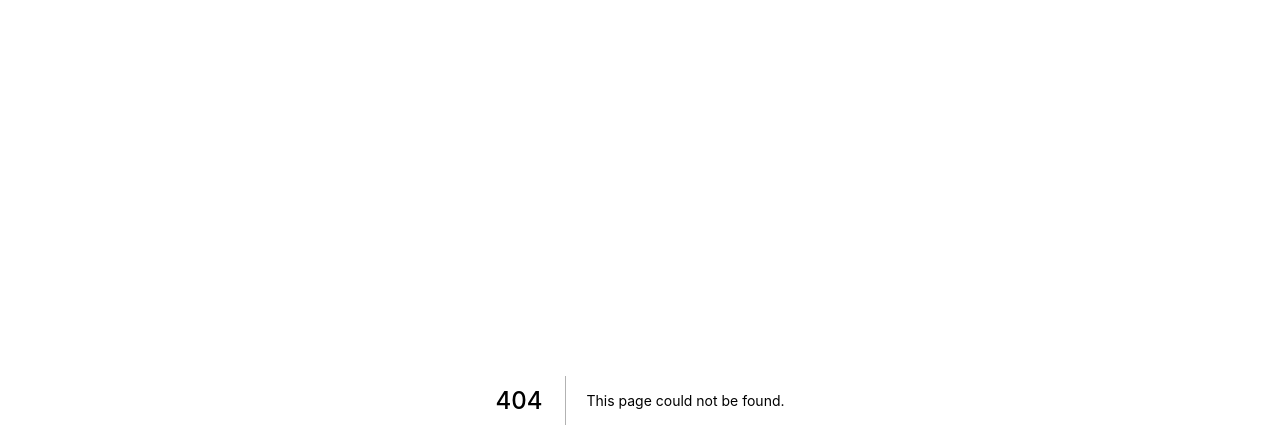
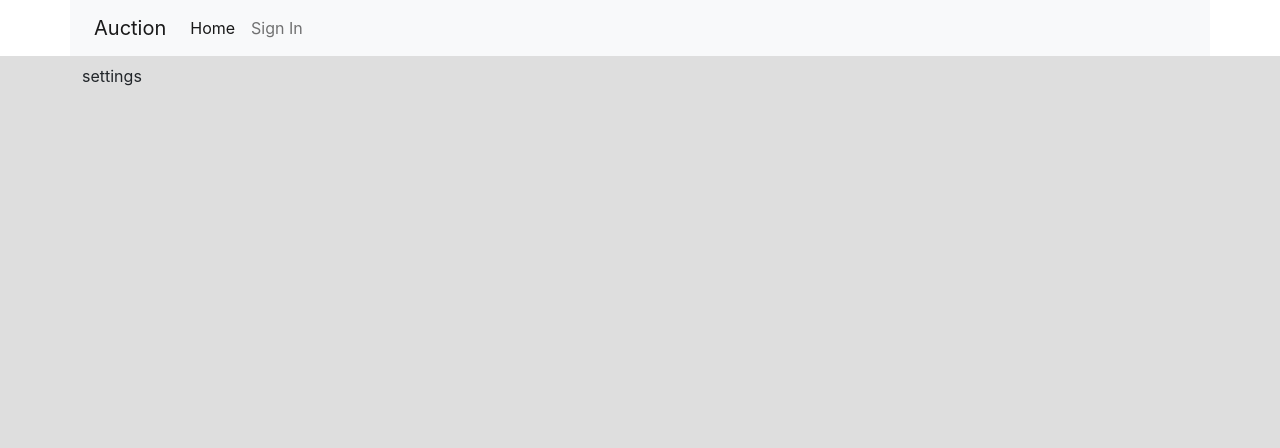
Before and after one commit to Akifcan/scopic-frontend, a Next.js app: page /settings in a window 1280 px wide. Before the commit this address had no page. Shown: the top 448 px of the page. Built offline with nearby package versions, Linux system fonts and the light colour scheme.

Commit message:
created auth hook

```diff
--- a/components/common/Container.tsx
+++ b/components/common/Container.tsx
@@ -1,19 +1,21 @@
 import { FC, ReactNode } from 'react'
 import Header from './Header'
+import { AuthProvider } from '@/hooks/useAuth'
 
 interface ContainerProps {
     children: ReactNode
 }
 
 const Container: FC<ContainerProps> = ({ children }) => {
-    return <>
+
+    return <AuthProvider>
         <Header />
         <div className='body py-2'>
             <div className='container'>
                 {children}
             </div>
         </div>
-    </>
+    </AuthProvider>
 }
 
 export default Container
--- a/components/common/Header.tsx
+++ b/components/common/Header.tsx
@@ -1,7 +1,17 @@
-import { FC } from 'react'
+import { FC, useEffect } from 'react'
 import Link from 'next/link'
+import { useAuth } from '@/hooks/useAuth'
 
 const Header: FC = () => {
+
+    const { user } = useAuth()
+
+    useEffect(() => {
+        console.log(user);
+    }, [user])
+
+
+
     return <nav className="navbar navbar-expand-lg navbar-light bg-light container">
         <div className="container-fluid">
             <Link passHref={true} href='/'>
@@ -17,11 +27,20 @@ const Header: FC = () => {
                             <a className="nav-link active" aria-current="page" href="#">Home</a>
                         </li>
                     </Link>
-                    <Link passHref={true} href='/sign-in'>
-                        <li className="nav-item">
-                            <a className="nav-link" href="#">Sign In</a>
-                        </li>
-                    </Link>
+                    {!user && (
+                        <Link passHref={true} href='/sign-in'>
+                            <li className="nav-item">
+                                <a className="nav-link" href="#">Sign In</a>
+                            </li>
+                        </Link>
+                    )}
+                    {user && (
+                        <Link passHref={true} href='/settings'>
+                            <li className="nav-item">
+                                <a className="nav-link" href="#">My Settings</a>
+                            </li>
+                        </Link>
+                    )}
                 </ul>
             </div>
         </div>
--- /dev/null
+++ b/hooks/useAuth.tsx
@@ -0,0 +1,18 @@
+import { FC, useState, useEffect, useContext, createContext, ReactNode } from 'react';
+import { useRouter } from 'next/router'
+
+const authContext = createContext<{ user: string | undefined }>({ user: undefined })
+
+export const useAuth = () => {
+    return useContext(authContext);
+}
+
+const useProvideAuth = () => {
+    const [user, setUser] = useState<string>()
+    return { user }
+}
+
+export const AuthProvider: FC<{ children: ReactNode }> = ({ children }) => {
+    const auth = useProvideAuth();
+    return <authContext.Provider value={auth}>{children}</authContext.Provider>
+}
--- /dev/null
+++ b/pages/settings/index.tsx
@@ -0,0 +1,10 @@
+import { FC } from 'react'
+import Container from '@/components/common/Container'
+
+const Settings: FC = () => {
+    return <Container>
+        settings
+    </Container>
+}
+
+export default Settings
--- a/tsconfig.json
+++ b/tsconfig.json
@@ -29,6 +29,9 @@
       "@/helpers/*": [
         "helpers/*"
       ],
+      "@/hooks/*": [
+        "hooks/*"
+      ],
     },
   },
   "include": [
```
